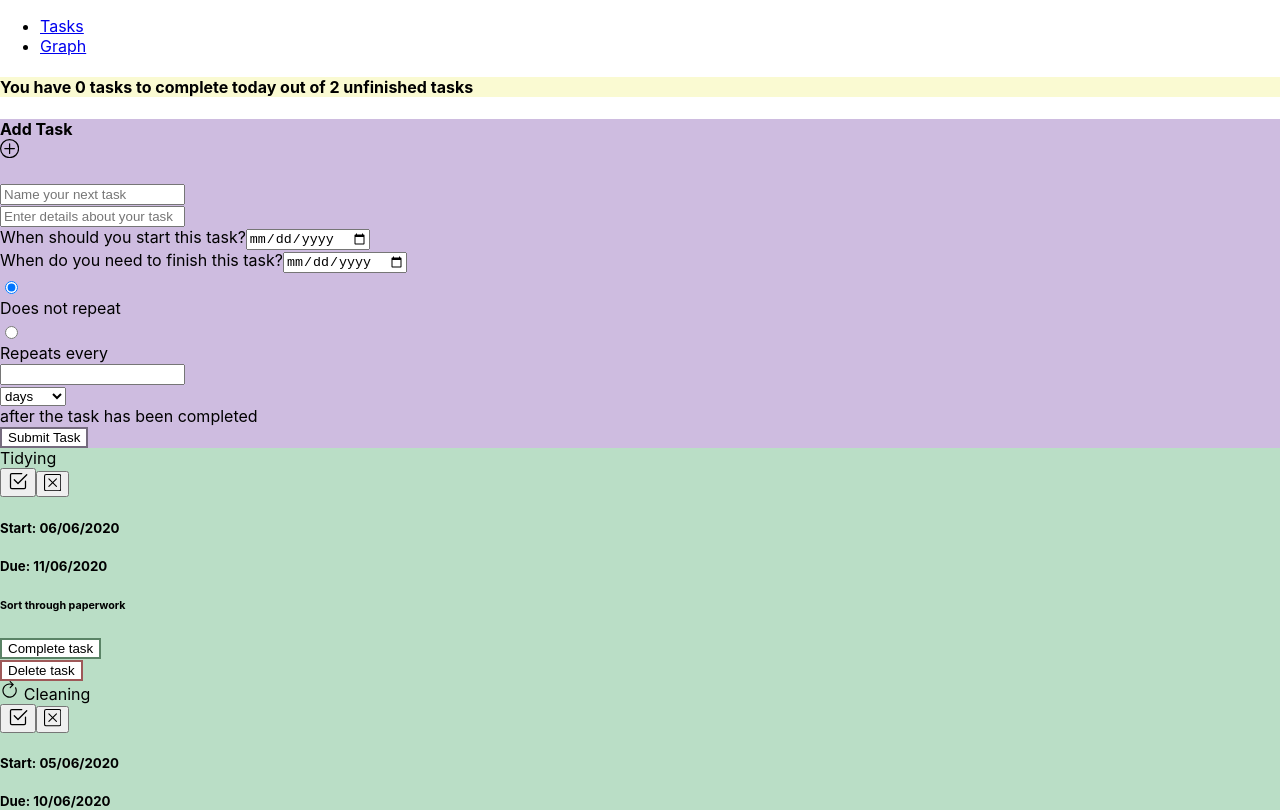
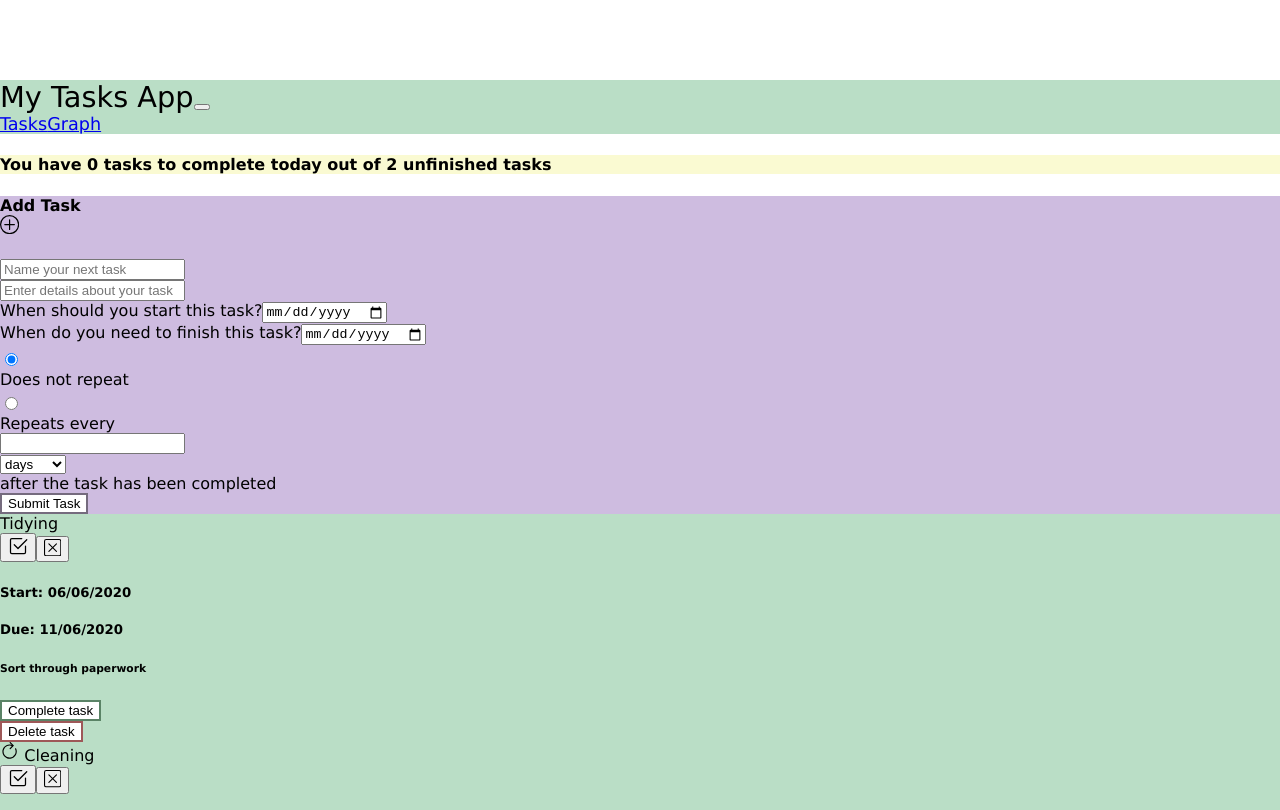
Before and after one commit to smbryar/todo_react_application, a React (Create React App) app: page / in a window 1280 px wide. Shown: the top 810 px of the page. Built offline with nearby package versions, Linux system fonts and the light colour scheme; the HTML template or start-up script is replaced by a standard one.

Commit message:
Use header for navigation

```diff
--- a/src/App.js
+++ b/src/App.js
@@ -2,7 +2,7 @@ import React, { useState } from 'react';
 import moment from 'moment';
 import { v4 as uuidv4 } from 'uuid';
 import { Container } from 'react-bootstrap';
-import { BrowserRouter as Router, Link, Switch, Route} from 'react-router-dom';
+import { BrowserRouter as Router, Link, Switch, Route } from 'react-router-dom';
 
 import Header from './Header/Header';
 import TaskList from './TaskList/TaskList';
@@ -105,25 +105,13 @@ function App() {
 
   return (
     <Router>
-      <div>
-        <nav>
-          <ul>
-            <li>
-              <Link to="/">Tasks</Link>
-            </li>
-            <li>
-              <Link to="/graph">Graph</Link>
-            </li>
-          </ul>
-        </nav>
-
-        {/* A <Switch> looks through its children <Route>s and
-            renders the first one that matches the current URL. */}
+      <div className="App">
+        <Header />
         <Switch>
           <Route path="/graph">
-          <Container fluid="lg" style={{ height: window.innerHeight - 125 < 600 ? window.innerHeight - 125 : 600 }}>
-      <TaskGraph tasks={tasks} setPage={setPage}></TaskGraph>
-    </Container>}
+            <Container fluid="lg" style={{ height: window.innerHeight - 125 < 600 ? window.innerHeight - 125 : 600 }}>
+              <TaskGraph tasks={tasks} setPage={setPage}></TaskGraph>
+            </Container>
           </Route>
           <Route path="/">
             <Container fluid="lg">
@@ -136,19 +124,4 @@ function App() {
   );
 }
 
-
-{/* <div className="App">
-  <Header setPage={setPage} />
-  {page === "Tasks" &&
-    <Container fluid="lg">
-      <TaskList addTask={addTask} completeTask={completeTask} deleteTask={deleteTask} tasks={tasks} />
-    </Container>
-  }
-  {page === "Graph" &&
-    <Container fluid="lg" style={{ height: window.innerHeight - 125 < 600 ? window.innerHeight - 125 : 600 }}>
-      <TaskGraph tasks={tasks} setPage={setPage}></TaskGraph>
-    </Container>}
-  <Footer />
-</div> */}
-
 export default App;
--- a/src/Header/Header.js
+++ b/src/Header/Header.js
@@ -1,5 +1,6 @@
 import React, { useState } from 'react';
 import { Navbar, Nav } from 'react-bootstrap';
+import { Link } from 'react-router-dom';
 import './Header.css';
 
 function Header(props) {
@@ -10,11 +11,24 @@ function Header(props) {
             <Navbar.Toggle aria-controls="basic-navbar-nav" onClick={() => setExpanded(expanded ? false : "expanded")}/>
             <Navbar.Collapse id="basic-navbar-nav">
                 <Nav onClick={() => setExpanded(false)}>
-                    <Nav.Link className="px-3 navlink--my-tasks-app" href="#" onClick={() => props.setPage("Tasks")}>Tasks</Nav.Link>
-                    <Nav.Link className="px-3 navlink--my-tasks-app" href="#" onClick={() => props.setPage("Graph")}>Graph</Nav.Link>
+                    <Link className="px-3 navlink--my-tasks-app" to="/" >Tasks</Link>
+                    <Link className="px-3 navlink--my-tasks-app" to="/graph" >Graph</Link>
                 </Nav>
             </Navbar.Collapse>
         </Navbar>
+
+
+
+// <nav>
+// <ul>
+//   <li>
+//     <Link to="/">Tasks</Link>
+//   </li>
+//   <li>
+//     <Link to="/graph">Graph</Link>
+//   </li>
+// </ul>
+// </nav>
     );
 }
 
```
